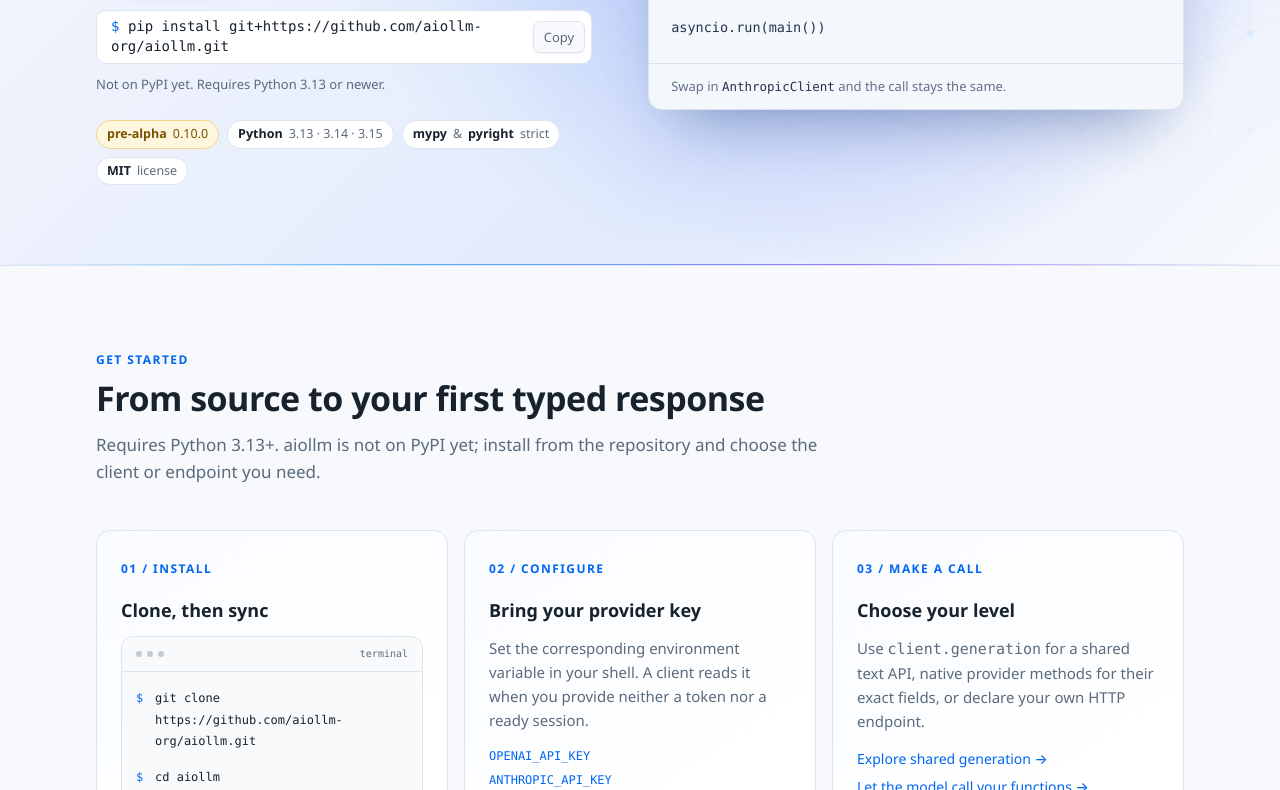
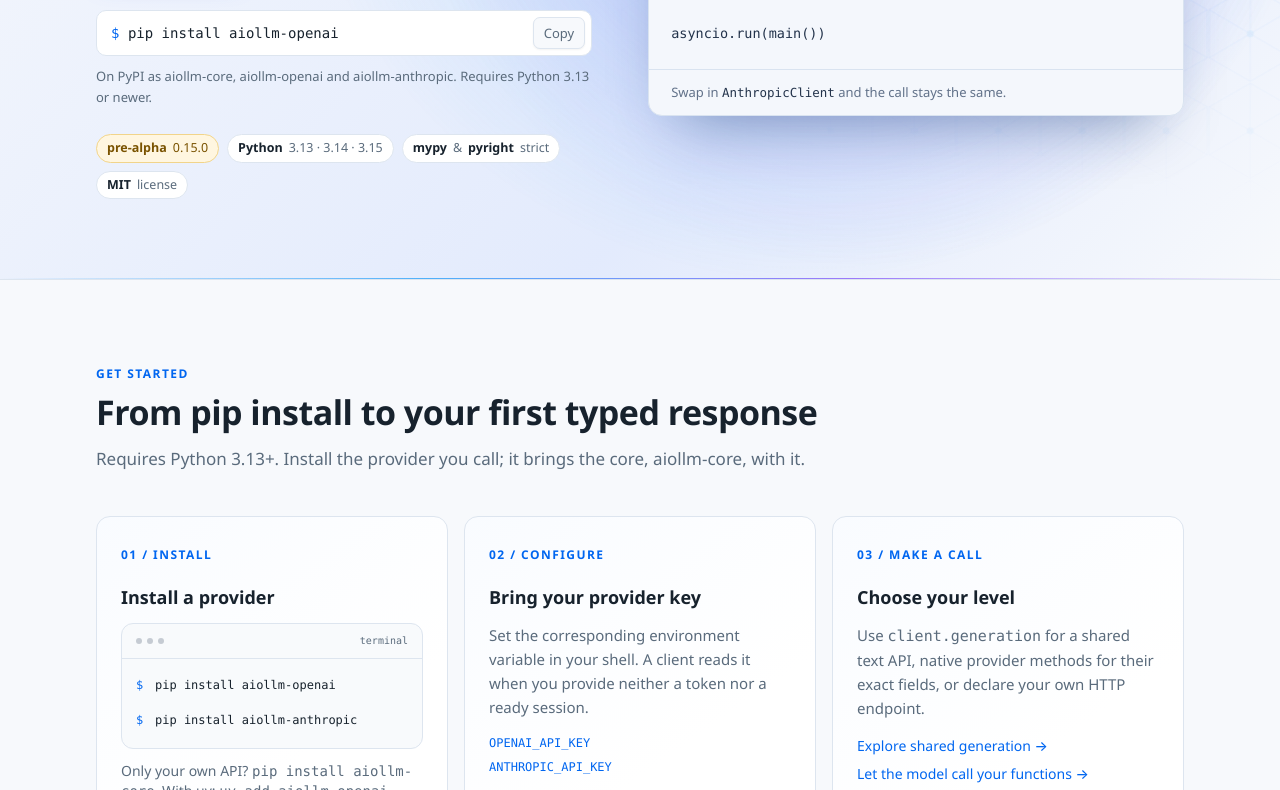
Before and after one commit to aiollm-org/aiollm-org.github.io, an Astro site: page / in a window 1280 px wide. Shown: the part 695-1485 px from the top of the page. Built offline with nearby package versions, Linux system fonts and the light colour scheme; Astro itself is replaced by a stand-in of ours.

Commit message:
Install aiollm from PyPI
aiollm 0.15.0 is on PyPI as three packages: aiollm-core, aiollm-openai
and aiollm-anthropic. The page installs a provider with pip instead of
cloning the repository, the examples import aiollm_openai and
aiollm_anthropic, and the release note, the version pill and the review
date follow 0.15.0, in English and Russian.

Claude-Session: https://claude.ai/code/session_01RchHJgZRf7KKsC8Vd5rUN5

```diff
--- a/src/data/examples.ts
+++ b/src/data/examples.ts
@@ -2,7 +2,7 @@ export const examples = [
   {
     id: 'gen',
     label: 'generate.py',
-    code: 'import asyncio\n\nfrom aiollm.providers.openai import OpenAIClient\n\n\nasync def main() -> None:\n    async with OpenAIClient() as client:  # OPENAI_API_KEY\n        response = await client.generation.create(\n            model="gpt-6-astra",\n            input="Explain asyncio in one line",\n            instructions="Be brief",\n            max_output_tokens=64,\n        )\n\n    print(response.text)\n    print(response.usage)  # shared TokenUsage\n    print(response.raw)    # OpenAI\'s own Response\n\n\nasyncio.run(main())',
+    code: 'import asyncio\n\nfrom aiollm_openai import OpenAIClient\n\n\nasync def main() -> None:\n    async with OpenAIClient() as client:  # OPENAI_API_KEY\n        response = await client.generation.create(\n            model="gpt-6-astra",\n            input="Explain asyncio in one line",\n            instructions="Be brief",\n            max_output_tokens=64,\n        )\n\n    print(response.text)\n    print(response.usage)  # shared TokenUsage\n    print(response.raw)    # OpenAI\'s own Response\n\n\nasyncio.run(main())',
     caption: {
       lead: 'Swap in ',
       highlight: 'AnthropicClient',
@@ -12,7 +12,7 @@ export const examples = [
   {
     id: 'stream',
     label: 'stream.py',
-    code: 'from aiollm.providers.anthropic import AnthropicClient\n\n\nasync def tell(client: AnthropicClient) -> str:\n    text = ""\n    async with client.generation.stream(\n        model="claude-opus-5-5",\n        input="Tell me about hexagons",\n    ) as events:\n        async for delta in events.text():\n            text += delta\n        completed = await events.final()\n\n    print(completed.usage, completed.incomplete_reason)\n    return text',
+    code: 'from aiollm_anthropic import AnthropicClient\n\n\nasync def tell(client: AnthropicClient) -> str:\n    text = ""\n    async with client.generation.stream(\n        model="claude-opus-5-5",\n        input="Tell me about hexagons",\n    ) as events:\n        async for delta in events.text():\n            text += delta\n        completed = await events.final()\n\n    print(completed.usage, completed.incomplete_reason)\n    return text',
     caption: {
       lead: 'A stream cut before its ',
       highlight: 'CompletedEvent',
@@ -34,8 +34,7 @@ export const examples = [
 export const providerExample =
   'from typing import Any\n\nfrom aiollm import GenerationResponse, IGenerationClient\n\n\nasync def summarize(\n    client: IGenerationClient,  # OpenAI, Anthropic, yours\n    model: str,  # choose a model for this provider\n    text: str,\n) -> GenerationResponse[Any]:\n    return await client.generation.create(\n        model=model,\n        input=text,\n        instructions="Summarize in two sentences",\n        max_output_tokens=200,\n        timeout=30,\n    )';
 
-export const installCommand =
-  'pip install git+https://github.com/aiollm-org/aiollm.git';
+export const installCommand = 'pip install aiollm-openai';
 
 export const structuredExample = `from typing import Any
 
--- a/src/data/i18n/en.ts
+++ b/src/data/i18n/en.ts
@@ -52,7 +52,7 @@ export const en = {
     description:
       'Describe each API call as a Pydantic model whose generic argument is its result. aiollm sends it over `aiohttp`, retries what is safe to retry, and hands back a validated result your type checker already knows.',
     docs: 'Read the docs',
-    note: 'Not on PyPI yet. Requires Python 3.13 or newer.',
+    note: 'On PyPI as aiollm-core, aiollm-openai and aiollm-anthropic. Requires Python 3.13 or newer.',
     facts: 'Project facts',
     strict: 'strict',
     license: 'license',
@@ -78,14 +78,14 @@ export const en = {
   },
   start: {
     label: 'Get started',
-    title: 'From source to your first typed response',
+    title: 'From pip install to your first typed response',
     description:
-      'Requires Python 3.13+. aiollm is not on PyPI yet; install from the repository and choose the client or endpoint you need.',
+      'Requires Python 3.13+. Install the provider you call; it brings the core, aiollm-core, with it.',
     install: '01 / Install',
-    clone: 'Clone, then sync',
+    clone: 'Install a provider',
     commands: 'Installation commands',
     terminal: 'terminal',
-    pip: 'Using pip? Run `pip install -e .` inside the cloned repository.',
+    pip: 'Only your own API? `pip install aiollm-core`. With uv: `uv add aiollm-openai`.',
     configure: '02 / Configure',
     key: 'Bring your provider key',
     configureDescription:
@@ -275,7 +275,7 @@ export const en = {
       'Follow the guides for the contracts, then use the generated reference for every public type and method.',
     releaseTitle: 'Pre-alpha: new capabilities, an evolving public API',
     releaseBefore:
-      'Version 0.10.0 adds function tools to the shared API: tools and tool_choice in the request, tool calls in responses and streams, and tool results in the conversation. Provider types are now generated from the providers’ schemas, and some of them are renamed. Before 1.0, breaking changes bump the minor version: 0.10 is followed by 0.11. Read the ',
+      'Version 0.15.0 is the first on PyPI: the core is aiollm-core, and the providers are packages of their own, aiollm-openai and aiollm-anthropic, imported as aiollm_openai and aiollm_anthropic. aiollm.testing runs a provider of your own through the scenarios the library’s providers pass. Before 1.0, breaking changes bump the minor version: 0.15 is followed by 0.16. Read the ',
     releaseNotes: 'release notes',
     between: ' and ',
     versioning: 'versioning policy',
--- a/src/data/i18n/ru.ts
+++ b/src/data/i18n/ru.ts
@@ -175,7 +175,7 @@ export const ru: Dictionary = {
     description:
       'Вызов API описывается моделью Pydantic, а её generic-параметр задаёт тип результата. aiollm отправляет запрос через `aiohttp`, повторяет его, когда это безопасно, и возвращает проверенный результат, тип которого mypy и pyright уже знают.',
     docs: 'Документация',
-    note: 'Пока не на PyPI. Нужен Python 3.13 или новее.',
+    note: 'На PyPI: aiollm-core, aiollm-openai и aiollm-anthropic. Нужен Python 3.13 или новее.',
     facts: 'Коротко о проекте',
     strict: 'в строгом режиме',
     license: 'лицензия',
@@ -203,12 +203,12 @@ export const ru: Dictionary = {
     label: 'Быстрый старт',
     title: 'Три шага до первого ответа',
     description:
-      'Нужен Python 3.13 или новее. На PyPI aiollm пока нет, поэтому ставится из репозитория.',
+      'Нужен Python 3.13 или новее. Поставьте пакет нужного провайдера: ядро, aiollm-core, придёт вместе с ним.',
     install: '1. Установка',
-    clone: 'Склонируйте и установите зависимости',
+    clone: 'Поставьте провайдера',
     commands: 'Команды установки',
     terminal: 'терминал',
-    pip: 'Без uv: `pip install -e .` в папке склонированного репозитория.',
+    pip: 'Только своё API? `pip install aiollm-core`. С uv: `uv add aiollm-openai`.',
     configure: '2. Ключ',
     key: 'Задайте ключ провайдера',
     configureDescription:
@@ -405,7 +405,7 @@ export const ru: Dictionary = {
       'Руководства объясняют, как всё устроено, а справочник, собранный из кода, описывает каждый публичный тип и метод. Документация пока только на английском.',
     releaseTitle: 'Pre-alpha: API ещё меняется',
     releaseBefore:
-      'В 0.10.0 в общий API пришли инструменты: tools и tool_choice в запросе, вызовы в ответах и потоках, результаты в диалоге. Типы провайдеров теперь генерируются из их схем, и часть из них переименована. До 1.0 ломающее изменение поднимает минорную версию: после 0.10 будет 0.11. Перед обновлением загляните в ',
+      '0.15.0 — первая версия на PyPI: ядро называется aiollm-core, а провайдеры стали отдельными пакетами aiollm-openai и aiollm-anthropic, они импортируются как aiollm_openai и aiollm_anthropic. aiollm.testing прогоняет ваш собственный провайдер через те же сценарии, что и провайдеры библиотеки. До 1.0 ломающее изменение поднимает минорную версию: после 0.15 будет 0.16. Перед обновлением загляните в ',
     releaseNotes: 'список изменений',
     between: ' и ',
     versioning: 'правила версий',
--- a/src/data/project.ts
+++ b/src/data/project.ts
@@ -1,13 +1,13 @@
-// Reviewed against the repository, 0.10.0 release notes, and published guides on 2026-11-07.
+// Reviewed against the repository, 0.15.0 release notes, and published guides on 2026-11-20.
 export const project = {
-  version: '0.10.0',
+  version: '0.15.0',
   python: '3.13+',
   repository: 'https://github.com/aiollm-org/aiollm',
   // Where the site is served now. Moving to aiollm.dev: change this line and add public/CNAME.
   landing: 'https://aiollm-org.github.io',
   // The MkDocs site of aiollm on GitHub Pages; docs.aiollm.dev when the docs move.
   docs: 'https://aiollm-org.github.io/aiollm/',
-  reviewedOn: '2026-11-07',
+  reviewedOn: '2026-11-20',
 } as const;
 
 export const documentationPages = [
--- a/src/sections/GettingStarted.tsx
+++ b/src/sections/GettingStarted.tsx
@@ -23,9 +23,8 @@ export function GettingStarted({ copy }: { copy: Dictionary['start'] }) {
               </div>
               <ol className="setup-commands">
                 {[
-                  'git clone https://github.com/aiollm-org/aiollm.git',
-                  'cd aiollm',
-                  'uv sync',
+                  'pip install aiollm-openai',
+                  'pip install aiollm-anthropic',
                 ].map((command) => (
                   <li key={command}>
                     <span aria-hidden="true">$</span>
--- a/tests/landing.spec.ts
+++ b/tests/landing.spec.ts
@@ -99,10 +99,12 @@ test('presents the verified release, installation, shared fields, and streaming
   page,
 }) => {
   await page.goto('/');
-  await expect(page.locator('header .pill')).toHaveText('v0.10.0');
-  await expect(page.locator('#getting-started')).toContainText('not on PyPI');
+  await expect(page.locator('header .pill')).toHaveText('v0.15.0');
+  await expect(page.locator('#getting-started')).toContainText(
+    'pip install aiollm-anthropic',
+  );
   await expect(page.locator('#getting-started .setup-terminal')).toContainText(
-    'uv sync',
+    'pip install aiollm-openai',
   );
   await expect(page.locator('#generation table')).toContainText(
     'output_config.format',
@@ -120,7 +122,7 @@ test('presents the verified release, installation, shared fields, and streaming
     'APIStreamInterruptedError',
   );
   await expect(page.locator('#docs')).toContainText(
-    'adds function tools to the shared API',
+    'the providers are packages of their own',
   );
   await expect(page.locator('#tools-example')).toContainText(
     'ToolResult(call_id=call.id, output=output)',
@@ -213,7 +215,7 @@ test('copies only the install command and resets feedback', async ({
   await button.click();
   await expect(button).toHaveText('Copied');
   expect(await page.evaluate(() => navigator.clipboard.readText())).toBe(
-    'pip install git+https://github.com/aiollm-org/aiollm.git',
+    'pip install aiollm-openai',
   );
   await expect(button).toHaveText('Copy');
 });
@@ -238,7 +240,7 @@ for (const failure of ['unavailable', 'rejected'] as const) {
     await page.locator('#copy-install').click();
     await expect(page.locator('#copy-install')).toHaveText('Selected');
     expect(await page.evaluate(() => window.getSelection()?.toString())).toBe(
-      'pip install git+https://github.com/aiollm-org/aiollm.git',
+      'pip install aiollm-openai',
     );
   });
 }
```
Also changed, not shown: README.md.
